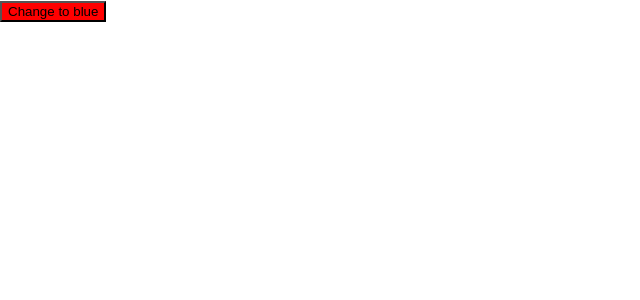
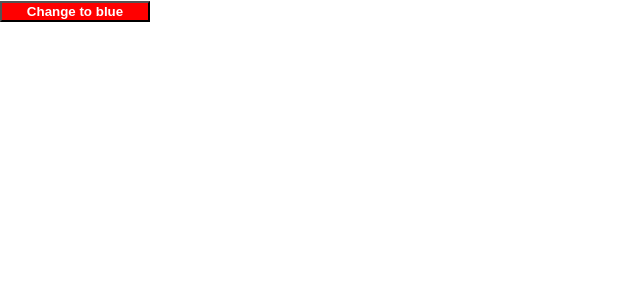
Before and after one commit to lennox-davidlevy/react-jest-testing, a React (Create React App) app: page / in a window 1280 px wide. Shown: the top 300 px of the page, without its empty margins (0-640 px from the left). Built offline with nearby package versions, Linux system fonts and the light colour scheme.

Commit message:
button color and testing complete

```diff
--- a/src/App.js
+++ b/src/App.js
@@ -13,7 +13,12 @@ function App() {
   return (
     <div>
       <button
-        style={{ backgroundColor: buttonColor }}
+        style={{
+          backgroundColor: buttonColor,
+          color: 'white',
+          fontWeight: '600',
+          minWidth: '150px',
+        }}
         onClick={handleButtonClick}
       >
         Change to {newButtonColor}
```
